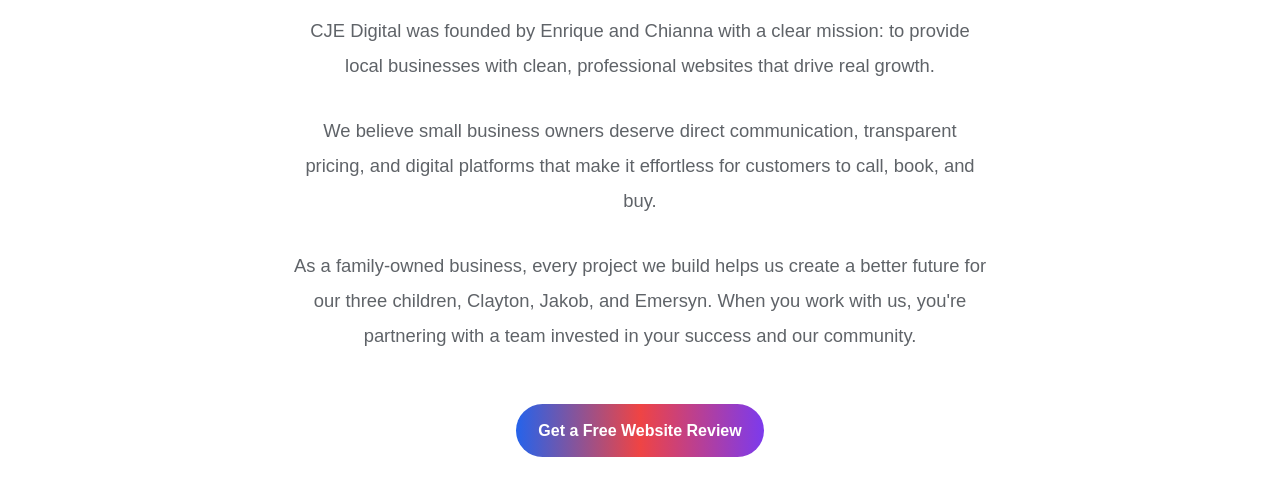
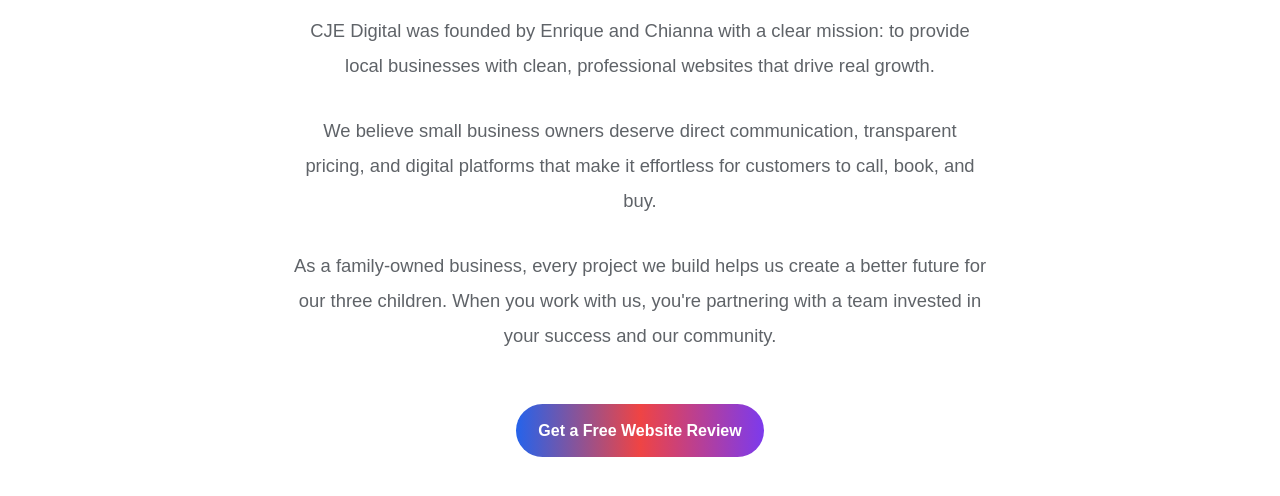
Before and after one commit to ejimenez22/cjedigital, a plain HTML site: page about.html in a window 1280 px wide. Shown: the part 538-1034 px from the top of the page. Drawn offline with Linux system fonts and the light colour scheme.

Commit message:
removed kids names

```diff
--- a/about.html
+++ b/about.html
@@ -35,8 +35,7 @@
 
       <p>
         As a family-owned business, every project we build helps us create a better future
-        for our three children, Clayton, Jakob, and Emersyn. When you work with us,
-        you're partnering with a team invested in your success and our community.
+        for our three children. When you work with us, you're partnering with a team invested in your success and our community.
       </p>
 
       <div class="about-cta">
```
